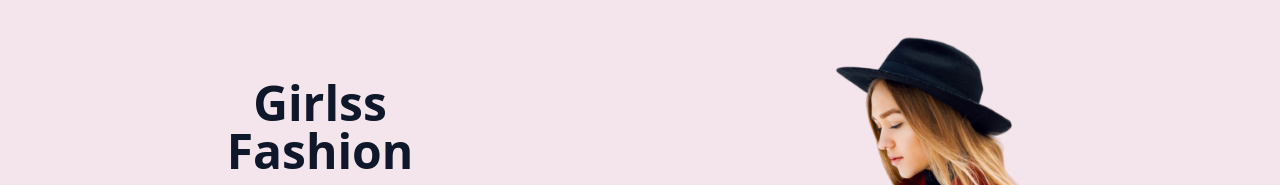
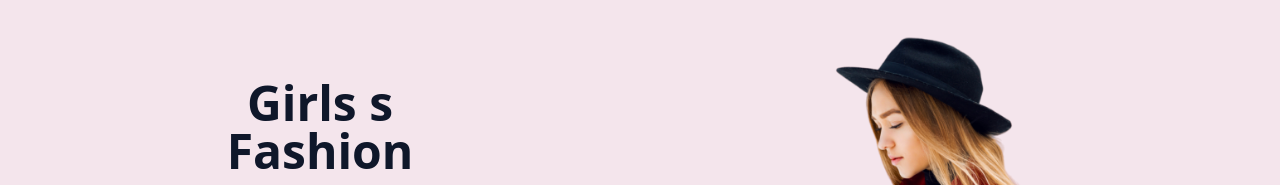
Before and after one commit to alessandrocambruzzi/avaliacao, a Next.js app: page / in a window 1280 px wide. Shown: the part 214-399 px from the top of the page. Built offline with nearby package versions, Linux system fonts and the light colour scheme.

Commit message:
fix: apóstrofos removidos

```diff
--- a/app/components/Banner.tsx
+++ b/app/components/Banner.tsx
@@ -8,7 +8,7 @@ export default function Banner() {
       <div className="w-full lg:flex lg:justify-between lg:items-center">
         <div className="lg:w-1/2">
           <h1 className="w-297 max-w-358 h-107 font-playfair font-extrabold text-5xl leading-107 text-center text-[#0F172A]">
-            <span>Girlss</span>
+            <span>Girls s</span>
             <br />
             <span>Fashion</span>
           </h1>
```
